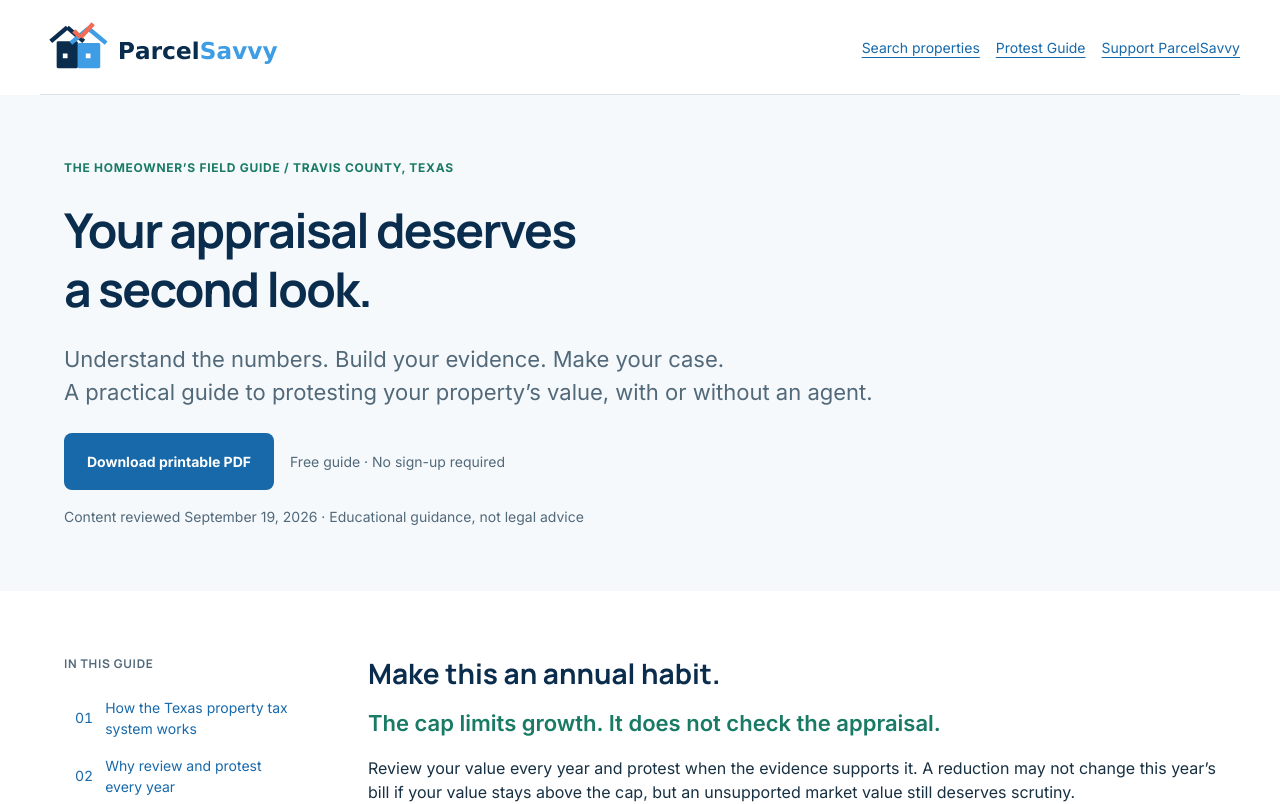
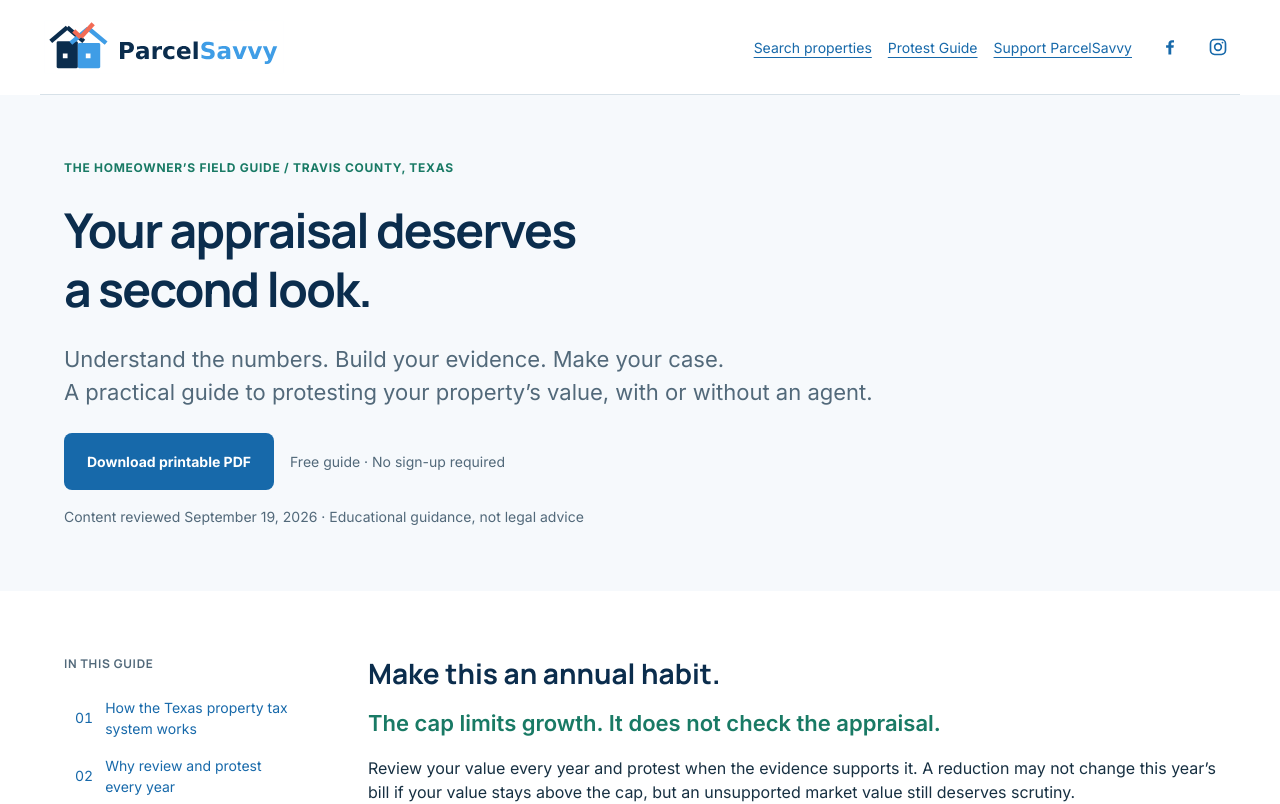
Before and after one commit to wlreich/PropertyTaxHelper, a Next.js app in the folder web/: page /protest-guide in a window 1280 px wide. Shown: the top 804 px of the page. Built offline with nearby package versions, Linux system fonts and the light colour scheme.

Commit message:
PAR-73: add social links to site navigation

```diff
--- a/web/src/app/globals.css
+++ b/web/src/app/globals.css
@@ -45,11 +45,20 @@ a {
 .site-navigation-mobile { display: none; }
 .site-navigation-mobile summary { cursor: pointer; min-height: var(--target-min); align-content: center; color: var(--color-action); font-weight: var(--weight-semibold); }
 .site-navigation-mobile summary:focus-visible { outline: var(--focus-ring); outline-offset: var(--focus-offset); }
+.site-header-social-links { flex: 0 0 auto; }
 @media (max-width: 700px) {
   .site-navigation { flex-basis: 100%; }
   .site-navigation-desktop { display: none; }
   .site-navigation-mobile { display: block; width: 100%; }
   .site-navigation-links { padding-bottom: var(--space-2); }
+  .site-navigation-social-links {
+    flex-basis: 100%;
+    width: 100%;
+    margin-top: var(--space-2);
+    padding-top: var(--space-2);
+    border-top: var(--border-width) solid var(--color-border);
+  }
+  .site-header-social-links { display: none; }
 }
 .brand {
   display: flex;
@@ -295,6 +304,12 @@ h1 span {
   color: var(--color-text);
   font-weight: var(--weight-semibold);
 }
+.social-links {
+  display: flex;
+  flex-wrap: wrap;
+  align-items: center;
+  gap: var(--space-2) var(--space-3);
+}
 .social-links a {
   display: inline-flex;
   align-items: center;
@@ -309,6 +324,26 @@ h1 span {
 }
 .social-links-external {
   font-size: var(--text-label);
+}
+.social-links-icon-only {
+  flex-wrap: nowrap;
+  gap: var(--space-1);
+}
+.social-links-icon-only a {
+  width: var(--target-min);
+  min-height: var(--target-min);
+  justify-content: center;
+  padding: 0;
+  border-radius: var(--radius-input);
+  text-decoration: none;
+}
+.social-links-icon-only a:hover {
+  background: var(--color-surface-info);
+  color: var(--color-action-hover);
+}
+.social-links-icon-only .social-links-label,
+.social-links-icon-only .social-links-external {
+  display: none;
 }
 .site-footer a,
 .notice a {
--- a/web/src/app/page.tsx
+++ b/web/src/app/page.tsx
@@ -151,13 +151,13 @@ async function HomeContent({
           >
             <BrandLogo />
           </Link>
-          <SiteNavigation home />
           <div className={styles.county}>
             <span>{appraisalDistrict.countyLabel}</span>
             <span className={styles.districtName}>
               County Appraisal District: {appraisalDistrict.name} ({appraisalDistrict.abbreviation})
             </span>
           </div>
+          <SiteNavigation home />
         </div>
       </header>
 
--- a/web/src/app/search-page.module.css
+++ b/web/src/app/search-page.module.css
@@ -777,6 +777,11 @@
 
   .county {
     flex-basis: 100%;
+    order: 3;
+  }
+
+  .headerInner :global(.site-navigation) {
+    order: 2;
   }
 
   .hero {
--- a/web/src/components/site-navigation.tsx
+++ b/web/src/components/site-navigation.tsx
@@ -1,5 +1,6 @@
 import Link from 'next/link';
 import { SearchEntryLink } from './search-entry-link';
+import { SocialLinks } from './social-links';
 
 /** One shared set of destinations, with native keyboard-accessible mobile disclosure. */
 export function SiteNavigation({ home = false }: { home?: boolean }) {
@@ -10,10 +11,16 @@ export function SiteNavigation({ home = false }: { home?: boolean }) {
     <Link href={home ? '/#support' : '/support'}>{home ? 'Support us' : 'Support ParcelSavvy'}</Link>
   </>;
   return <nav className="site-navigation" aria-label={home ? 'Main navigation' : 'Site navigation'}>
-    <div className="site-navigation-desktop">{links}</div>
+    <div className="site-navigation-desktop">
+      {links}
+      <SocialLinks as="div" variant="icon-only" className="site-header-social-links" />
+    </div>
     <details className="site-navigation-mobile">
       <summary>Menu</summary>
-      <div className="site-navigation-links">{links}</div>
+      <div className="site-navigation-links">
+        {links}
+        <SocialLinks as="div" className="site-navigation-social-links" />
+      </div>
     </details>
   </nav>;
 }
--- a/web/src/components/social-links.tsx
+++ b/web/src/components/social-links.tsx
@@ -1,5 +1,7 @@
 type SocialLinksProps = {
   className?: string;
+  as?: "nav" | "div";
+  variant?: "labeled" | "icon-only";
 };
 
 function FacebookIcon() {
@@ -36,11 +38,18 @@ const socialAccounts = [
   },
 ];
 
-export function SocialLinks({ className }: SocialLinksProps) {
+export function SocialLinks({
+  className,
+  as: Container = "nav",
+  variant = "labeled",
+}: SocialLinksProps) {
   return (
-    <nav
+    <Container
       aria-label="Follow ParcelSavvy"
-      className={["social-links", className].filter(Boolean).join(" ")}
+      className={["social-links", `social-links-${variant}`, className]
+        .filter(Boolean)
+        .join(" ")}
+      role={Container === "div" ? "group" : undefined}
     >
       {socialAccounts.map(({ name, href, icon }) => (
         <a
@@ -51,10 +60,10 @@ export function SocialLinks({ className }: SocialLinksProps) {
           aria-label={`${name} (opens in a new tab)`}
         >
           {icon}
-          <span>{name}</span>
+          <span className="social-links-label">{name}</span>
           <span className="social-links-external" aria-hidden="true">↗</span>
         </a>
       ))}
-    </nav>
+    </Container>
   );
 }
```
Also changed, not shown: 1 other file (tests, documents, lock files or other folders).
